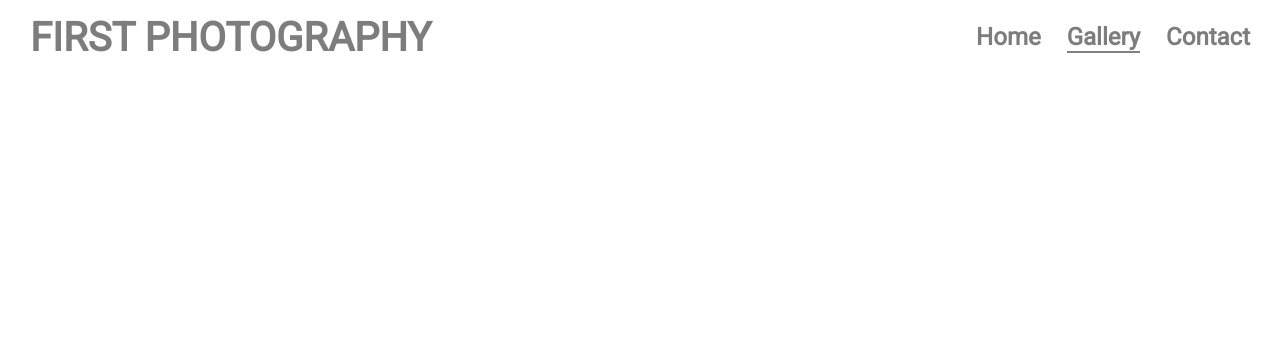
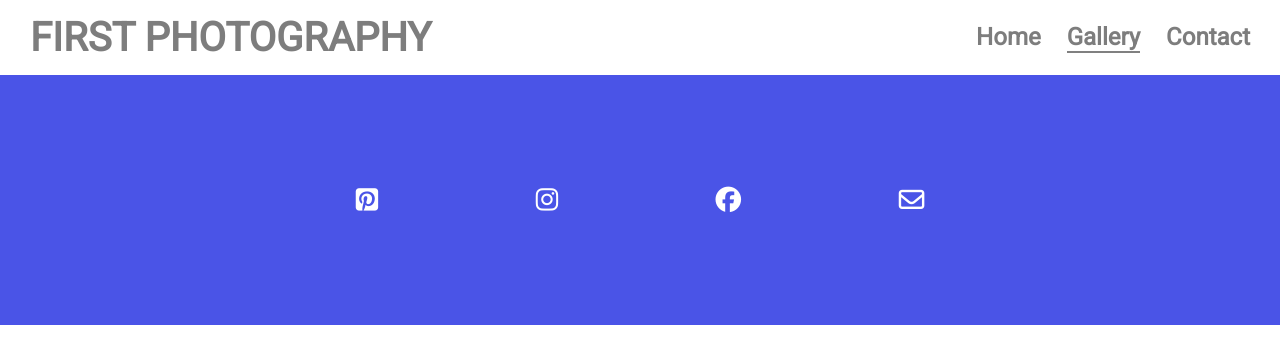
Before and after one commit to LADCode2021/HTML_and_CSS_Essentials_Portfolio_Project, a plain HTML site: page gallery.html in a window 1280 px wide. Drawn offline with Linux system fonts and the light colour scheme.

Commit message:
Add: footer from index.html to gallery.html

```diff
--- a/gallery.html
+++ b/gallery.html
@@ -62,6 +62,37 @@
         </section>
 
     </main>
+
+     <!-- Footer -->
+     <Footer id="footer-container" class="clear-both">
+        <div class="contact-links">
+            <!-- idea/code based on Love Running project -->
+            <ul>
+                <li>
+                    <a href="https://www.pinterest.co.uk/ target=" _blank" rel="noopener"
+                        aria-label="Visit our Pinterest (opens in a new tab)"><i
+                            class="fab fa-pinterest-square"></i></a>
+                </li>
+                <li>
+                    <a href="https://instagram.com" target="_blank" rel="noopener"
+                        aria-label="Visit our Instagram page (opens in a new tab)"><i
+                            class="fab fa-instagram"></i></a>
+                </li>
+                <li>
+                    <a href="https://facebook.com" target="_blank" rel="noopener"
+                        aria-label="Visit our Facebook page (opens in a new tab)"><i
+                            class="fab fa-facebook"></i></a>
+                </li>
+                <li>
+                    <a href="#" rel="noopener" aria-label="Contact us via our website"><i
+                            class="far fa-envelope"></i></a>
+                </li>
+            </ul>
+        </div>
+    </Footer>
+
+    <!-- font awesome script-->
+    <script src="https://kit.fontawesome.com/6550752797.js" crossorigin="anonymous"></script>
 </body>
 
 </html>
```
